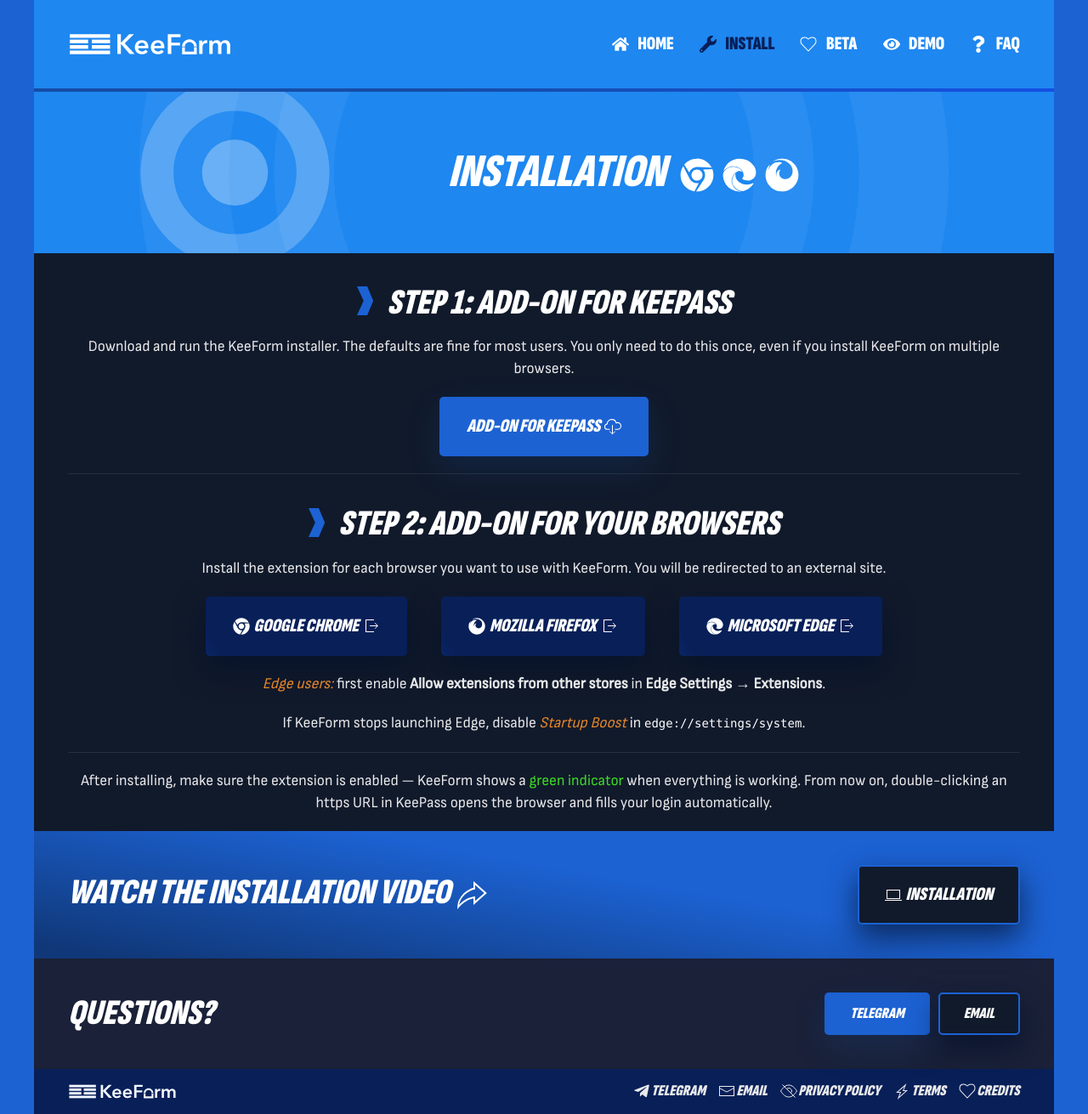
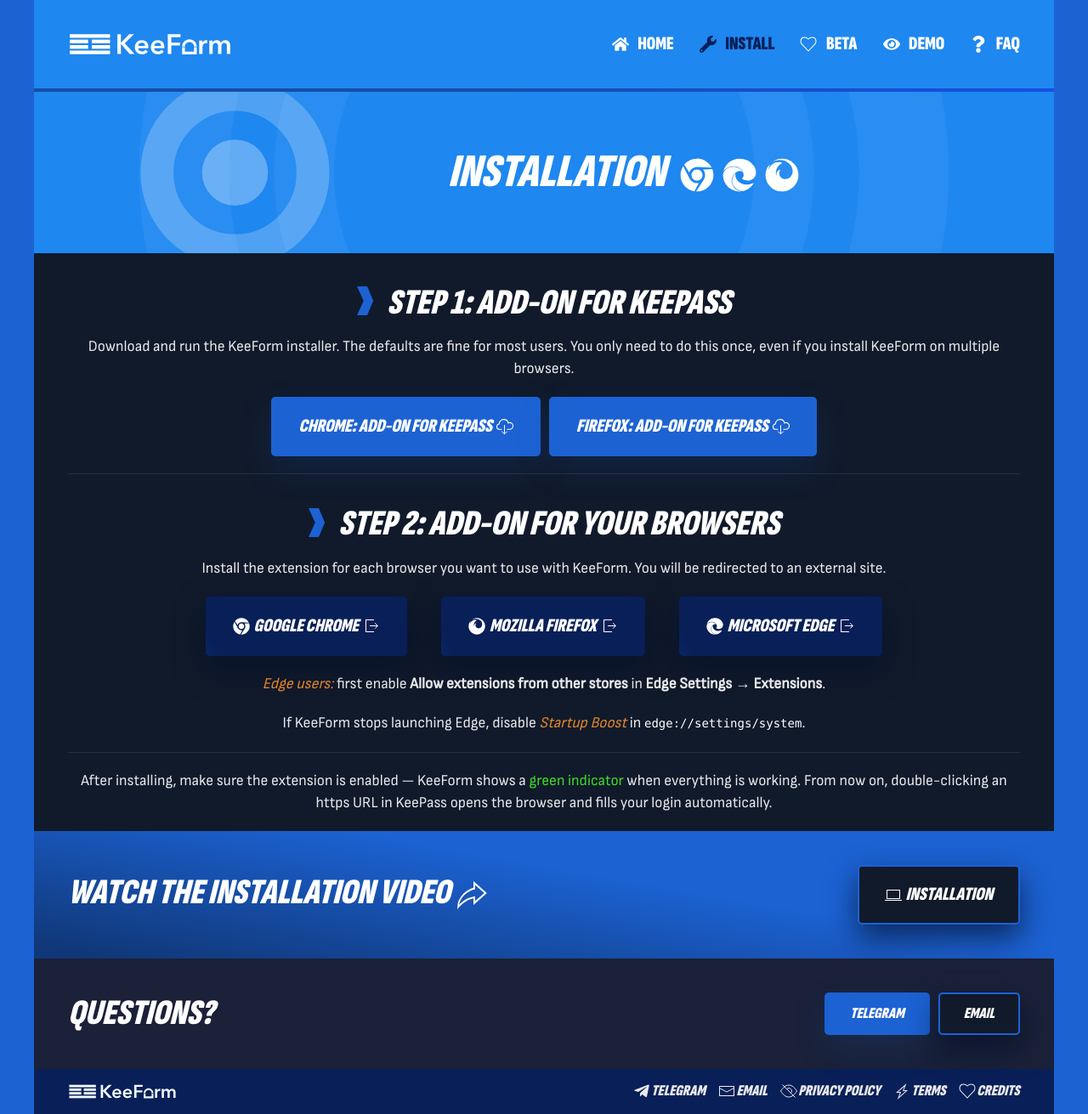
Before and after one commit to keeform/pages, a Jekyll site: the page built from keepass2/keeform-install.html, in a window 1280 px wide. Shown: the whole page at 85% size. Built offline with Jekyll 4.4.1, drawn with Linux system fonts in a browser that asks for light colours.

Commit message:
chrome uses old link to exe because new version relase after firefox

```diff
--- a/keepass2/keeform-install.html
+++ b/keepass2/keeform-install.html
@@ -36,10 +36,37 @@
                       <div class="uk-width-1-1">
                         <h2 class="uk-heading-bullet uk-text-center"> Step 1: Add-on for KeePass </h2>
                         <div class="uk-panel uk-margin uk-text-center">Download and run the KeeForm installer. The defaults are fine for most users. You only need to do this once, even if you install KeeForm on multiple browsers.</div>
-                        <div class="uk-margin uk-text-center">
-                          <a class="el-content uk-button uk-button-primary uk-button-large uk-flex-inline uk-flex-center uk-flex-middle" href="https://keeform.org/KeeForm%20Installer%20v4.5.0.exe"> Add-on for KeePass <span class="uk-margin-xsmall-left" uk-icon="cloud-download"></span>
-                          </a>
-                        </div>
+<div data-id="page#1-0-0-2" data-element class="uk-margin uk-text-center">
+        <div class="uk-flex-middle uk-grid-small uk-child-width-auto uk-flex-center" uk-grid>
+
+                <div class="el-item">
+
+
+<a class="el-content uk-button uk-button-primary uk-button-large uk-flex-inline uk-flex-center uk-flex-middle" href="https://keeform.org/KeeForm%20Installer%20v4.5.0.exe" data-id="page#1-0-0-2-0">
+
+        Chrome: Add-on for KeePass
+        <span class="uk-margin-xsmall-left" uk-icon="cloud-download"></span>
+</a>
+
+
+                </div>
+
+
+                <div class="el-item">
+
+
+<a class="el-content uk-button uk-button-primary uk-button-large uk-flex-inline uk-flex-center uk-flex-middle" href="{{ site.data.version.url }}" data-id="page#1-0-0-2-1">
+
+        Firefox: Add-on for KeePass
+        <span class="uk-margin-xsmall-left" uk-icon="cloud-download"></span>
+</a>
+
+
+                </div>
+
+
+        </div>
+</div>
                         <hr>
                       </div>
                     </div>
```
